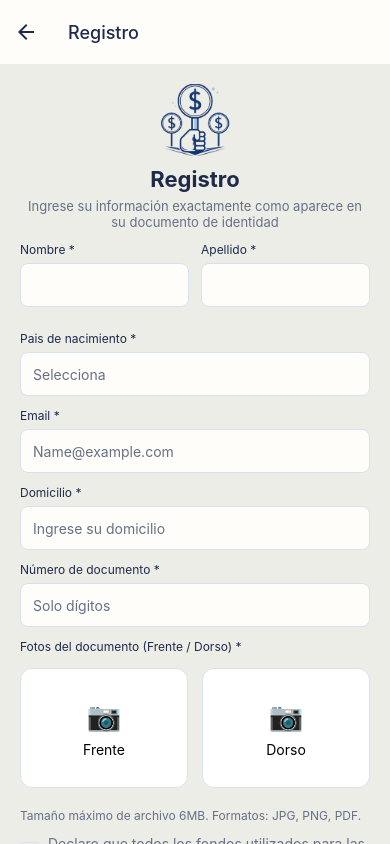
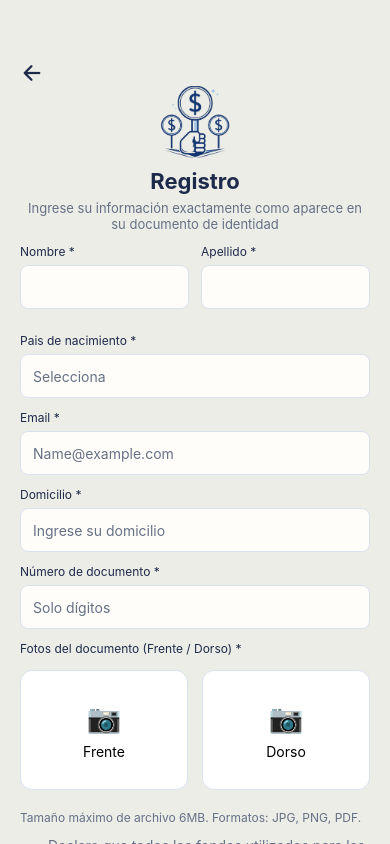
Before and after one commit to tiziimusca/DA1, a React Native app in the folder front/: screen /Register in a window 390 px wide. Built offline with nearby package versions, Linux system fonts and the light colour scheme.

Commit message:
headers y arrow nav

```diff
--- a/front/App.js
+++ b/front/App.js
@@ -39,15 +39,15 @@ function RootNavigator() {
         }}
       >
         <Stack.Screen name="Login" component={LoginScreen} options={{ headerShown: false }} />
-        <Stack.Screen name="Register" component={RegisterScreen} options={{ title: 'Registro' }} />
-        <Stack.Screen name="ResetPassword" component={ResetPasswordScreen} options={{ title: 'Generar Nueva Contraseña' }} />
-        <Stack.Screen name="TermsAndConditions" component={TermsAndConditionsScreen} options={{ title: 'Terminos y Condiciones' }} />
-        <Stack.Screen name="Home" component={HomeScreen} options={{ title: 'Inicio' }} />
-        <Stack.Screen name="Catalog" component={CatalogScreen} options={{ title: 'Catalogo' }} />
-        <Stack.Screen name="Metrics" component={MetricsScreen} options={{ title: 'Métricas de Subastas' }} />
-        <Stack.Screen name="Auctions" component={AuctionListScreen} options={{ title: 'Subastas' }} />
-        <Stack.Screen name="ProductDetails" component={ProductDetailsScreen} options={{ title: 'Detalle' }} />
-        <Stack.Screen name="Bid" component={BidScreen} options={{ title: 'Pujar' }} />
+        <Stack.Screen name="Register" component={RegisterScreen} options={{ title: 'Registro', headerShown: false }} />
+        <Stack.Screen name="ResetPassword" component={ResetPasswordScreen} options={{ title: 'Generar Nueva Contraseña',headerShown: false }} />
+        <Stack.Screen name="TermsAndConditions" component={TermsAndConditionsScreen} options={{ title: 'Terminos y Condiciones', headerShown: false }} />
+        <Stack.Screen name="Home" component={HomeScreen} options={{ title: 'Inicio', headerShown: false }} />
+        <Stack.Screen name="Catalog" component={CatalogScreen} options={{ title: 'Catalogo', headerShown: false }} />
+        <Stack.Screen name="Metrics" component={MetricsScreen} options={{ title: 'Métricas de Subastas', headerShown: false }} />
+        <Stack.Screen name="Auctions" component={AuctionListScreen} options={{ title: 'Subastas', headerShown: false }} />
+        <Stack.Screen name="ProductDetails" component={ProductDetailsScreen} options={{ title: 'Detalle', headerShown: false }} />
+        <Stack.Screen name="Bid" component={BidScreen} options={{ title: 'Pujar',headerShown: false }} />
         <Stack.Screen name="Profile" component={ProfileScreen} options={{ headerShown: false }}/>
         <Stack.Screen name="EditProfile" component={EditProfileScreen} options={{ headerShown: false }}/>
         <Stack.Screen name="ProponerProducto" component={ProponerProductoScreen} options={{ headerShown: false }}/>
--- a/front/src/screens/AuctionListScreen.js
+++ b/front/src/screens/AuctionListScreen.js
@@ -4,6 +4,7 @@ import { useAppTheme } from '../theme/AppTheme';
 import { fetchSubastas, fetchCatalogo } from '../api/auctionApi';
 import { SERVER_BASE_URL } from '../config/apiConfig';
 import AppFooterNav from '../components/AppFooterNav';
+import { Ionicons as Icon } from '@expo/vector-icons';
 
 const HOST_URL = SERVER_BASE_URL;
 
@@ -83,6 +84,13 @@ export default function AuctionListScreen({ navigation }) {
 
   return (
     <View style={[styles.container, { backgroundColor: colors.background }]}>
+      <TouchableOpacity onPress={() => navigation.goBack()}>
+        <Icon
+          name="arrow-back"
+          size={24}
+          color={colors.text}
+        />
+      </TouchableOpacity>
       <Text style={[styles.header, { color: colors.text }]}>Subastas</Text>
       <FlatList
         data={filteredSubastas}
@@ -255,6 +263,7 @@ function AuctionCard({ item, navigation, colors, radius }) {
 const styles = StyleSheet.create({
   container: {
     flex: 1,
+    marginTop: 40,
   },
   listContent: {
     padding: 16,
--- a/front/src/screens/CatalogScreen.js
+++ b/front/src/screens/CatalogScreen.js
@@ -4,6 +4,7 @@ import { useAppTheme } from '../theme/AppTheme';
 import { getToken, getUser, isAuthenticated } from '../auth/authManager';
 import { fetchCatalogo } from '../api/auctionApi';
 import { SERVER_BASE_URL } from '../config/apiConfig';
+import { Ionicons as Icon } from '@expo/vector-icons';
 
 const HOST_URL = SERVER_BASE_URL;
 
@@ -73,6 +74,13 @@ export default function CatalogScreen({ route, navigation }) {
     <SafeAreaView style={[styles.safe, { backgroundColor: colors.background }]}>
       <StatusBar barStyle="dark-content" backgroundColor={colors.background} />
       <View style={{ flex: 1 }}>
+                  <TouchableOpacity onPress={() => navigation.goBack()}>
+              <Icon
+                name="arrow-back"
+                size={24}
+                color={colors.text}
+              />
+            </TouchableOpacity>
         {loading ? (
           <View style={styles.centerWrap}>
             <ActivityIndicator size="large" color={colors.primary} />
@@ -188,7 +196,7 @@ export default function CatalogScreen({ route, navigation }) {
 }
 
 const styles = StyleSheet.create({
-  safe: { flex: 1 },
+  safe: { flex: 1, marginTop: 60 },
   headerContainer: { flexDirection: 'row', alignItems: 'center', justifyContent: 'space-between', paddingHorizontal: 16, paddingVertical: 10 },
   backButton: { width: 40, height: 40, justifyContent: 'center' },
   centerWrap: { flex: 1, alignItems: 'center', justifyContent: 'center', padding: 20 },
--- a/front/src/screens/HomeScreen.js
+++ b/front/src/screens/HomeScreen.js
@@ -252,7 +252,7 @@ function AuctionCard({ item, colors, radius, onPress, isGuest }) {
 }
 
 const styles = StyleSheet.create({
-  safe: { flex: 1 },
+  safe: { flex: 1, marginTop: 40 },
   listContent: { paddingHorizontal: 14, paddingTop: 10, paddingBottom: 18 },
   headerWrap: { marginBottom: 8 },
   topRow: { marginBottom: 12 },
--- a/front/src/screens/MetricsScreen.js
+++ b/front/src/screens/MetricsScreen.js
@@ -1,10 +1,11 @@
 import React, { useEffect, useMemo, useState } from 'react';
-import { ActivityIndicator, SafeAreaView, ScrollView, StatusBar, StyleSheet, Text, View } from 'react-native';
+import { ActivityIndicator, SafeAreaView, ScrollView, StatusBar, StyleSheet, Text, View, TouchableOpacity } from 'react-native';
 import { useNavigation } from '@react-navigation/native';
 import { useAppTheme } from '../theme/AppTheme';
 import { fetchHomeDashboard, fetchPujas, fetchRegistrosSubasta } from '../api/auctionApi';
 import { getToken } from '../auth/authManager';
 import AppFooterNav from '../components/AppFooterNav';
+import { Ionicons as Icon } from '@expo/vector-icons';
 
 function compactMoney(value) {
   const amount = Number(value || 0);
@@ -125,6 +126,13 @@ export default function MetricsScreen() {
     <SafeAreaView style={[styles.safe, { backgroundColor: colors.background }]}>
       <StatusBar barStyle="dark-content" backgroundColor={colors.background} />
       <ScrollView contentContainerStyle={styles.content} showsVerticalScrollIndicator={false}>
+        <TouchableOpacity onPress={() => navigation.goBack()}>
+          <Icon
+            name="arrow-back"
+            size={24}
+            color={colors.text}
+          />
+        </TouchableOpacity>
         <Text style={[styles.title, { color: colors.text }]}>Métricas de Subastas</Text>
 
         <View style={styles.grid}>
@@ -190,7 +198,7 @@ function MetricCard({ title, value, delta, note, colors, radius }) {
 }
 
 const styles = StyleSheet.create({
-  safe: { flex: 1 },
+  safe: { flex: 1, marginTop: 40 },
   content: { padding: 16, paddingBottom: 24 },
   title: { fontSize: 26, fontWeight: '500', marginBottom: 14 },
   grid: { gap: 12, marginBottom: 14 },
--- a/front/src/screens/MisPropuestasScreen.js
+++ b/front/src/screens/MisPropuestasScreen.js
@@ -12,6 +12,7 @@ import {
 } from 'react-native';
 import { useAppTheme } from '../theme/AppTheme';
 import AppFooterNav from '../components/AppFooterNav';
+import { Ionicons as Icon } from '@expo/vector-icons';
 
 
 // ─── Datos de ejemplo ──────────────────────────────────────────────────────────
@@ -215,8 +216,14 @@ export default function ArticulosPropuestos({ navigation }) {
       {/* ── Header ── */}
       <View style={[hStyles.header, { paddingHorizontal: spacing.md, paddingVertical: spacing.sm + 2, backgroundColor: colors.background }]}>
         <TouchableOpacity style={[hStyles.back, { backgroundColor: colors.surface, borderColor: colors.border }]}>
-          <Text style={[hStyles.backArrow, { color: colors.text }]}>‹</Text>
-        </TouchableOpacity>
+          <TouchableOpacity onPress={() => navigation.goBack()}>
+              <Icon
+                name="arrow-back"
+                size={24}
+                color={colors.text}
+              />
+            </TouchableOpacity>
+          </TouchableOpacity>
         <Text style={[hStyles.title, { color: colors.text }]}>Artículos Propuestos</Text>
         <View style={{ width: 36 }} />
       </View>
--- a/front/src/screens/RegisterScreen.js
+++ b/front/src/screens/RegisterScreen.js
@@ -19,6 +19,7 @@ import * as ImagePicker from 'expo-image-picker';
 import * as DocumentPicker from 'expo-document-picker';
 import countries from '../data/countries';
 import { isValidEmail, isValidName } from '../utils/validation';
+import { Ionicons as Icon } from '@expo/vector-icons';
 
 export default function RegisterScreen({ navigation }) {
   const { colors, spacing, radius, typography } = useAppTheme();
@@ -267,6 +268,13 @@ export default function RegisterScreen({ navigation }) {
 
       <ScrollView contentContainerStyle={styles.scroll}>
         <View style={styles.container}>
+          <TouchableOpacity onPress={() => navigation.goBack()}>
+            <Icon
+              name="arrow-back"
+              size={24}
+              color={colors.text}
+            />
+          </TouchableOpacity>
           <Image source={require('../assets/logo.png')} style={styles.logo} />
           <Text style={[styles.header, { color: colors.text }]}>Registro</Text>
           <Text style={[styles.helpText, { color: colors.muted }]}>Ingrese su información exactamente como aparece en su documento de identidad</Text>
@@ -457,7 +465,7 @@ export default function RegisterScreen({ navigation }) {
 }
 
 const styles = StyleSheet.create({
-  safe: { flex: 1 },
+  safe: { flex: 1, marginTop: 40 },
   scroll: { flexGrow: 1 },
   container: { padding: 20, alignItems: 'stretch' },
   logo: { width: 72, height: 72, alignSelf: 'center', marginBottom: 10 },
--- a/front/src/screens/TermsAndConditionsScreen.js
+++ b/front/src/screens/TermsAndConditionsScreen.js
@@ -1,6 +1,7 @@
 import React from 'react';
-import { SafeAreaView, ScrollView, StatusBar, StyleSheet, Text, View, Image } from 'react-native';
+import { SafeAreaView, ScrollView, StatusBar, StyleSheet, Text, View, Image, TouchableOpacity } from 'react-native';
 import { useAppTheme } from '../theme/AppTheme';
+import { Ionicons as Icon } from '@expo/vector-icons';
 
 const sections = [
   {
@@ -79,7 +80,7 @@ const sections = [
   },
 ];
 
-export default function TermsAndConditionsScreen() {
+export default function TermsAndConditionsScreen({ navigation }) {
   const { colors } = useAppTheme();
 
   return (
@@ -87,6 +88,13 @@ export default function TermsAndConditionsScreen() {
       <StatusBar barStyle="dark-content" backgroundColor={colors.background} />
       <ScrollView contentContainerStyle={styles.content}>
         <View style={styles.topSpacer} />
+                    <TouchableOpacity onPress={() => navigation.goBack()}>
+              <Icon
+                name="arrow-back"
+                size={24}
+                color={colors.text}
+              />
+            </TouchableOpacity>
         <Image source={require('../assets/logo.png')} style={styles.logo} />
         <Text style={[styles.title, { color: colors.text }]}>Terminos y Condiciones</Text>
 
@@ -105,7 +113,7 @@ export default function TermsAndConditionsScreen() {
 }
 
 const styles = StyleSheet.create({
-  safe: { flex: 1 },
+  safe: { flex: 1, marginTop: 40 },
   content: { paddingHorizontal: 18, paddingBottom: 24 },
   topSpacer: { height: 8 },
   logo: { width: 90, height: 90, resizeMode: 'contain', alignSelf: 'center' },
```
